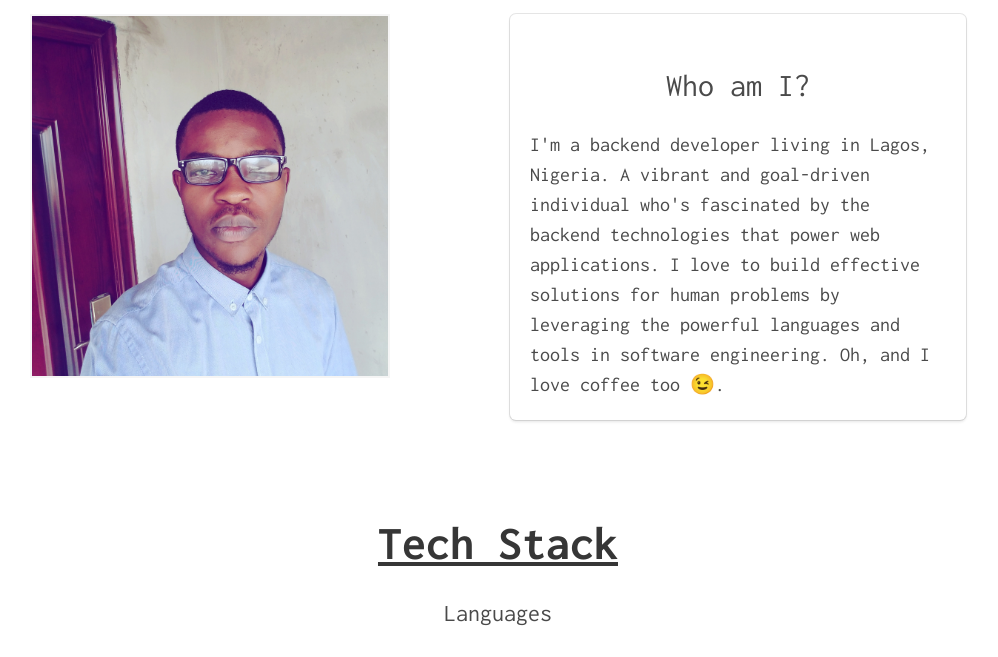
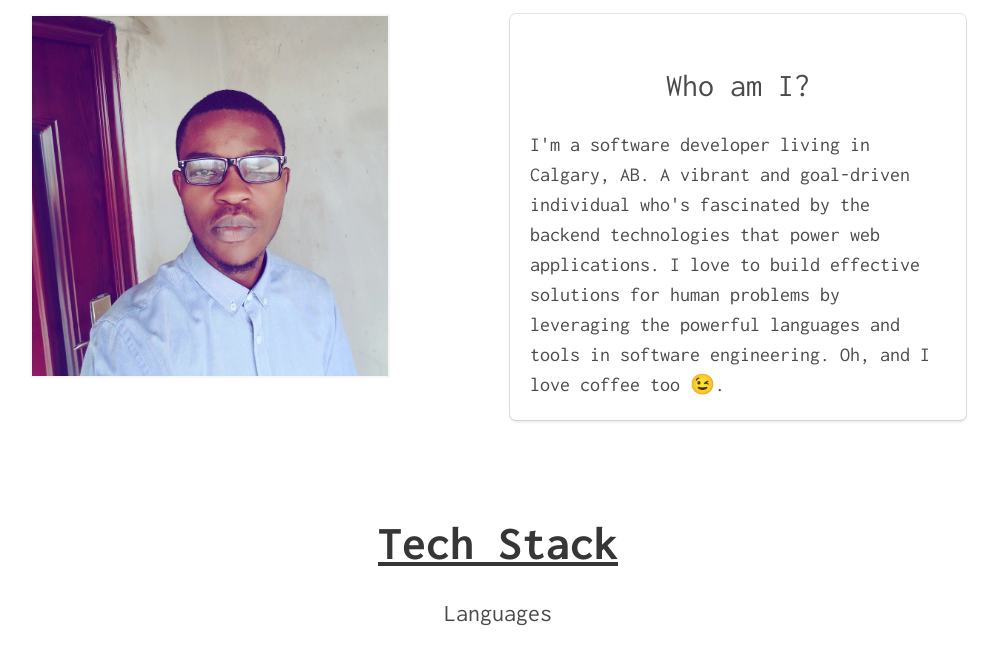
Before and after one commit to Mayowa-Ojo/mayowa-ojo.github.io, a plain HTML site: page index.html in a window 1280 px wide. Shown: the part 1000-1657 px from the top of the page, without its empty margins (142-1140 px from the left). Drawn offline with nearby package versions, Linux system fonts and the light colour scheme.

Commit message:
:sparkles: [feat]: update about section

```diff
--- a/index.html
+++ b/index.html
@@ -95,7 +95,7 @@
         <div class="column is-5">
           <div class="box">
             <h2 class="subtitle is-3">Who am I?</h2>
-            <p class="content is-medium">I'm a backend developer living in Lagos, Nigeria. A vibrant and goal-driven
+            <p class="content is-medium">I'm a software developer living in Calgary, AB. A vibrant and goal-driven
                individual who's fascinated by the backend technologies that power web applications.
                I love to build effective solutions for human problems by leveraging the powerful
                languages and tools in software engineering. Oh, and I love coffee too 😉.
```
